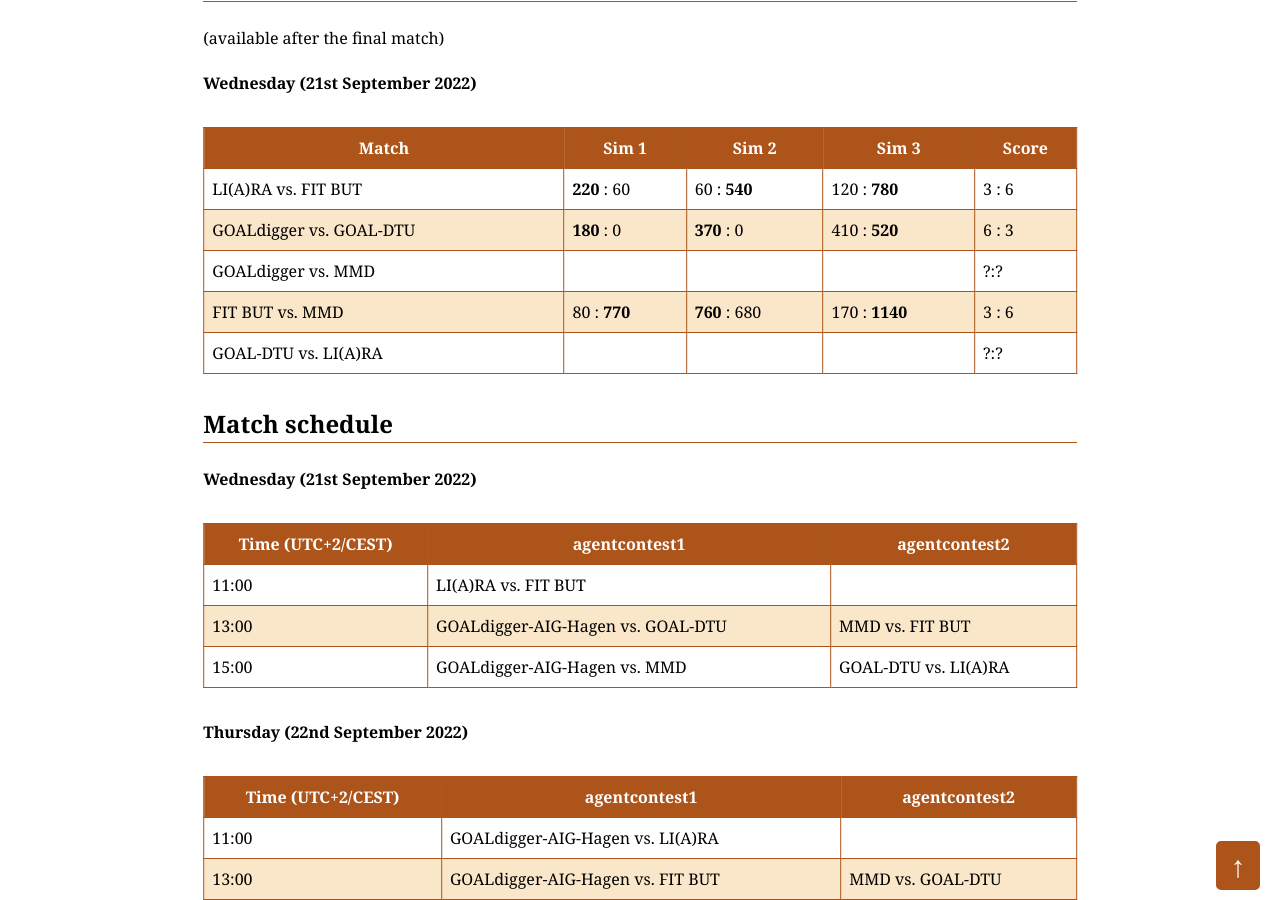
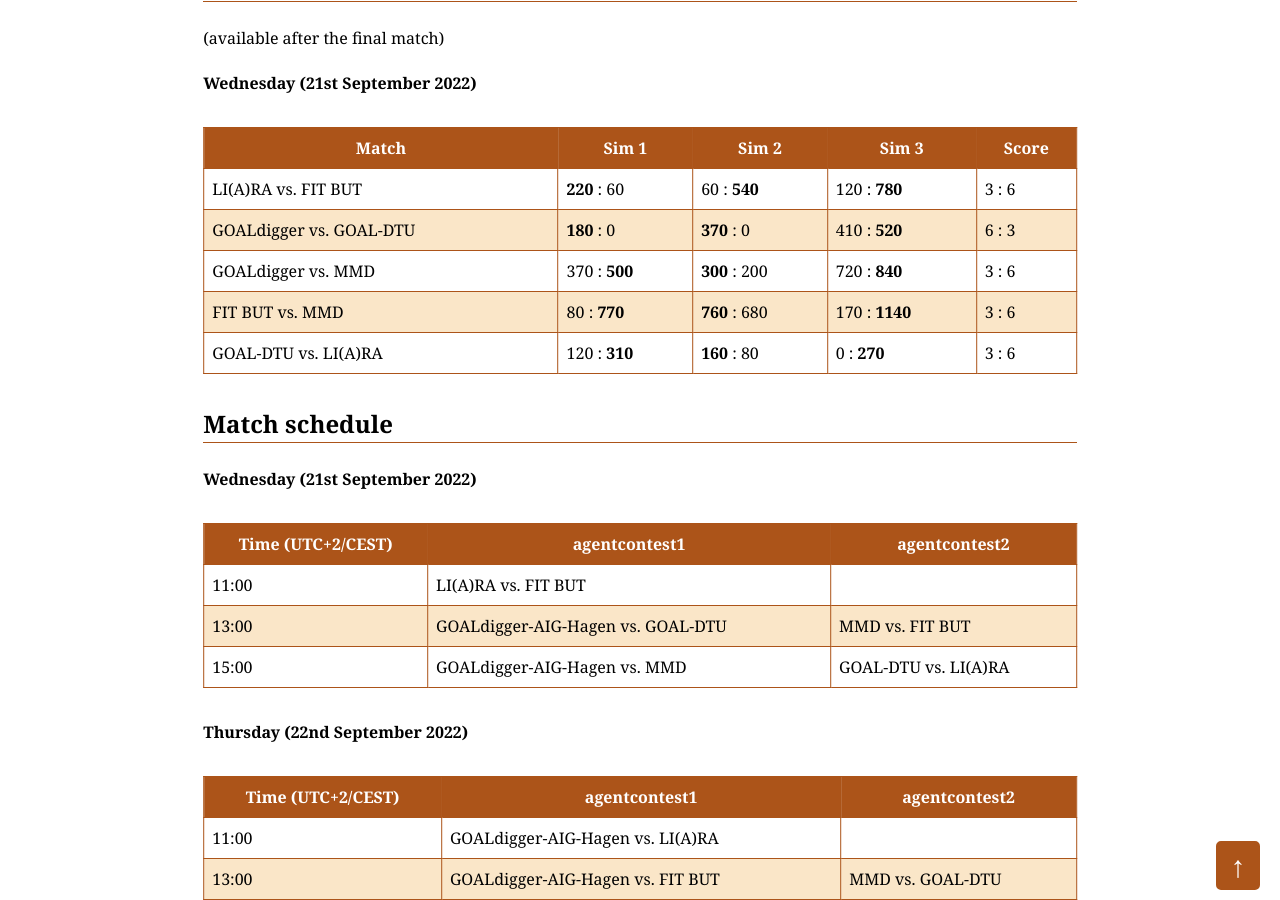
Before and after one commit to agentcontest/agentcontest.github.io, a Jekyll site: the page built from 2022/index.md, in a window 1280 px wide and 900 px high, scrolled down 1425 px. Built offline with Jekyll 4.4.1, drawn with Linux system fonts in a browser that asks for light colours.

Commit message:
update scores

```diff
--- a/2022/index.md
+++ b/2022/index.md
@@ -39,9 +39,9 @@ Match | Sim 1 | Sim 2 | Sim 3 | Score
 --- | --- | --- | --- | ---
 LI(A)RA vs. FIT BUT | **220**&nbsp;:&nbsp;60 | 60&nbsp;:&nbsp;**540** | 120&nbsp;:&nbsp;**780** | 3&nbsp;:&nbsp;6
 GOALdigger vs. GOAL-DTU | **180**&nbsp;:&nbsp;0 | **370**&nbsp;:&nbsp;0 | 410&nbsp;:&nbsp;**520** | 6&nbsp;:&nbsp;3
-GOALdigger vs. MMD | | | | ?:?
+GOALdigger vs. MMD | 370&nbsp;:&nbsp;**500** | **300**&nbsp;:&nbsp;200| 720&nbsp;:&nbsp;**840** | 3&nbsp;:&nbsp;6
 FIT BUT vs. MMD | 80&nbsp;:&nbsp;**770** | **760**&nbsp;:&nbsp;680 | 170&nbsp;:&nbsp;**1140** | 3&nbsp;:&nbsp;6
-GOAL-DTU vs. LI(A)RA | | | | ?:?
+GOAL-DTU vs. LI(A)RA | 120&nbsp;:&nbsp;**310** | **160**&nbsp;:&nbsp;80 | 0&nbsp;:&nbsp;**270** | 3&nbsp;:&nbsp;6
 
 
 ### Match schedule
```
